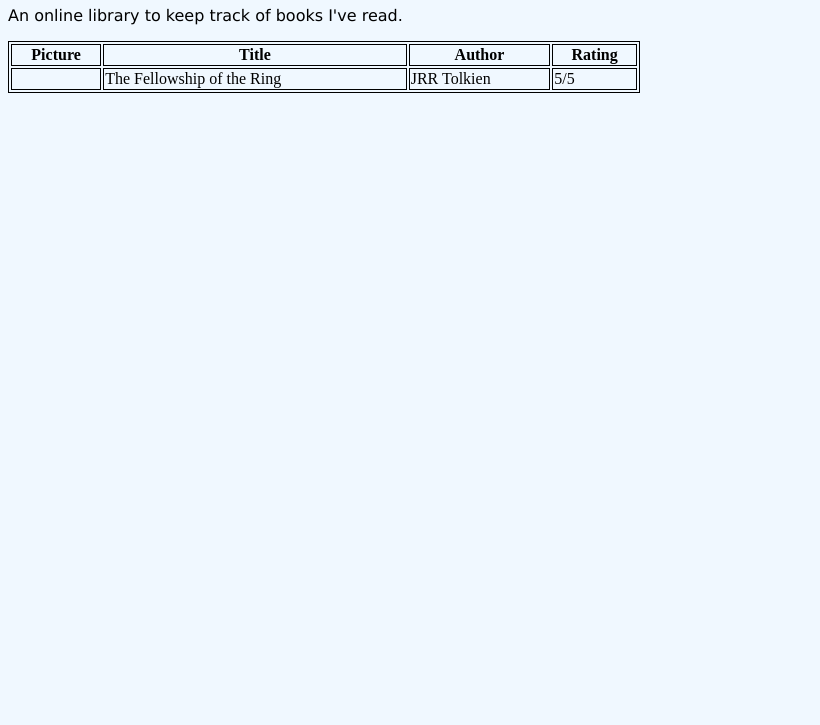
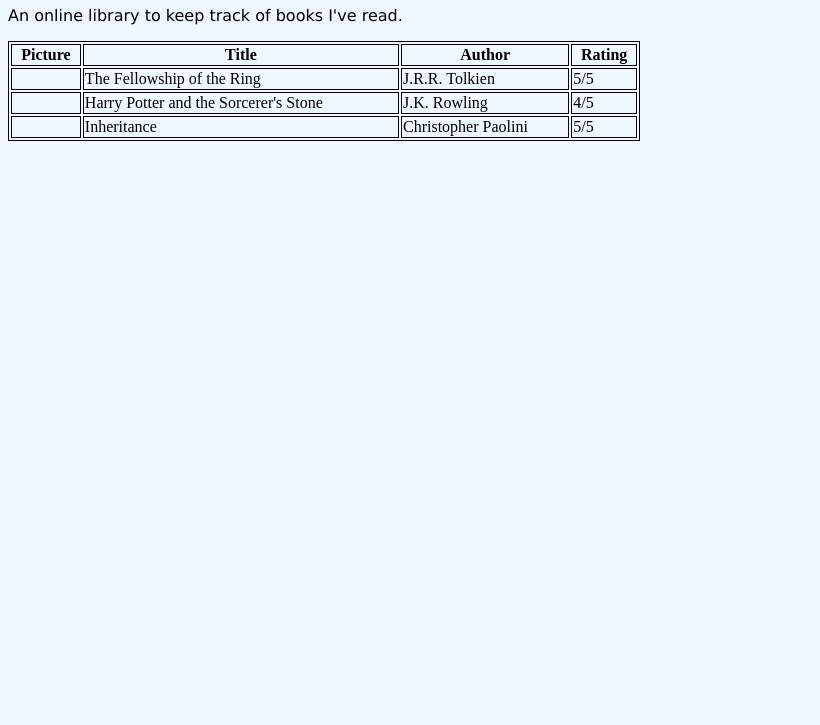
Before and after one commit to Ramon-W/first-project, a plain HTML site: page index.html in a window 1280 px wide. Shown: the part 75-800 px from the top of the page, without its empty margins (0-820 px from the left). Drawn offline with Linux system fonts and the light colour scheme.

Commit message:
Update index.html

```diff
--- a/index.html
+++ b/index.html
@@ -21,7 +21,19 @@
       <tr>
         <td></td>
         <td>The Fellowship of the Ring</td>
-        <td>JRR Tolkien</td>
+        <td>J.R.R. Tolkien</td>
+        <td>5/5</td>
+      </tr>
+      <tr>
+        <td></td>
+        <td>Harry Potter and the Sorcerer's Stone</td>
+        <td>J.K. Rowling</td>
+        <td>4/5</td>
+      </tr>
+      <tr>
+        <td></td>
+        <td>Inheritance</td>
+        <td>Christopher Paolini</td>
         <td>5/5</td>
       </tr>
     </table>
```
